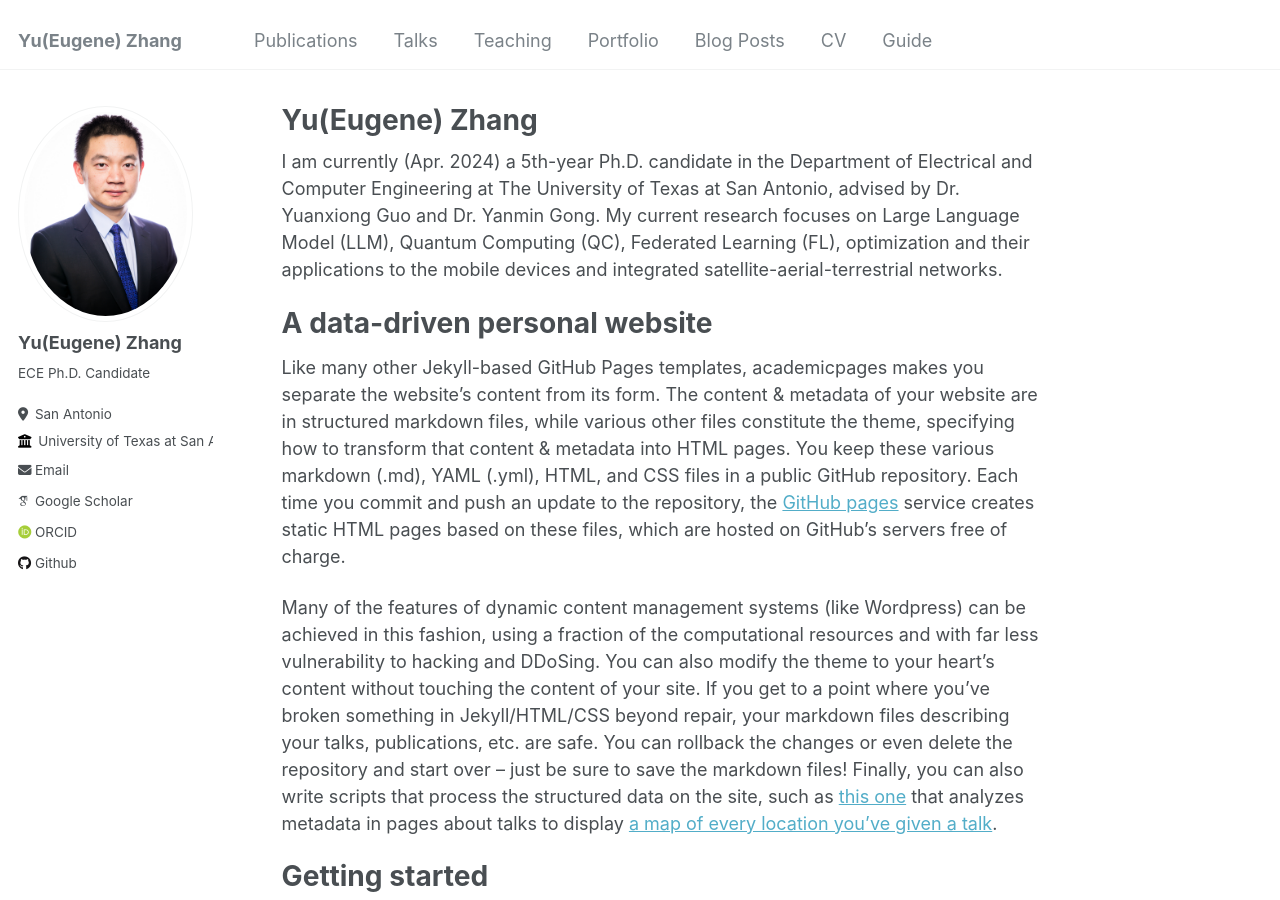
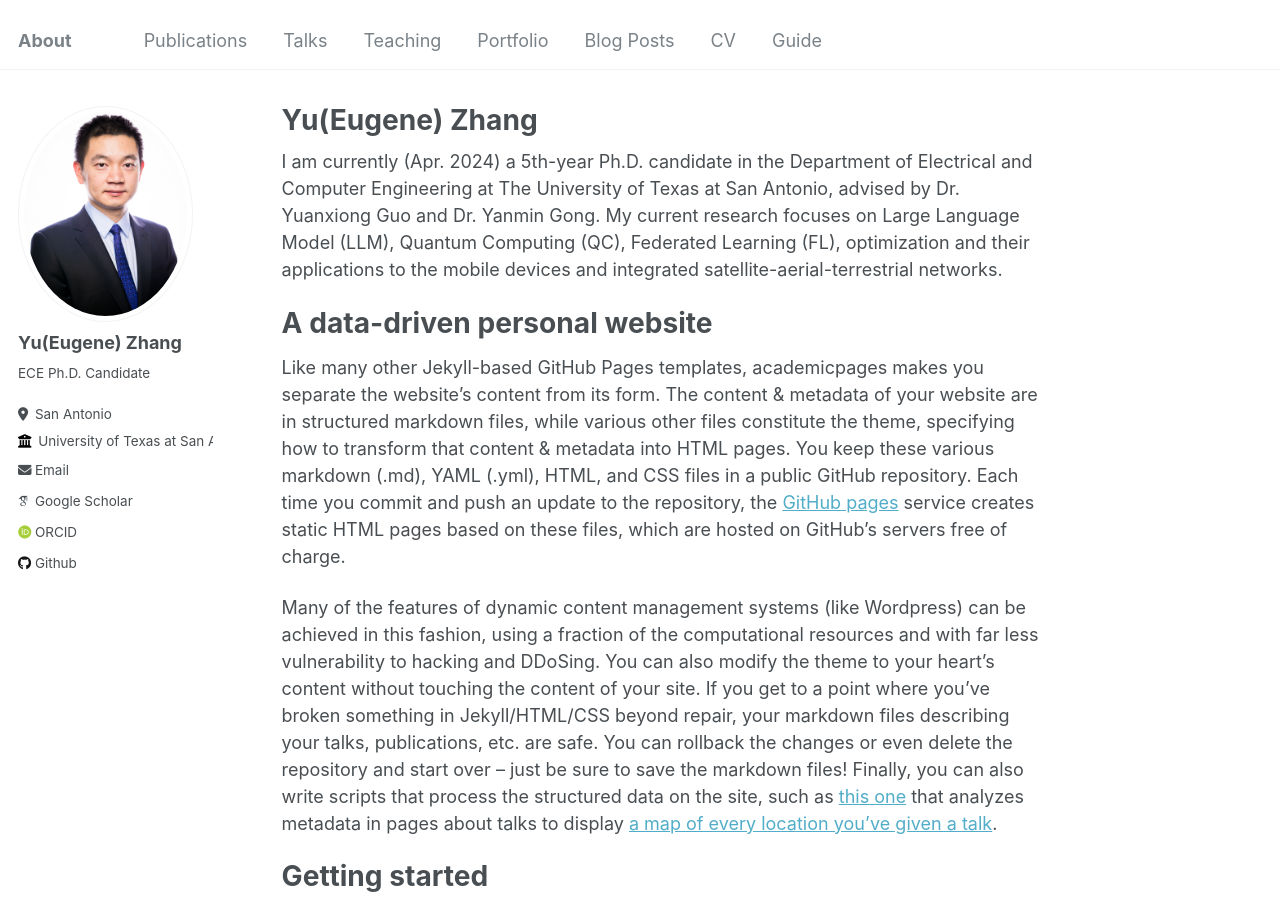
Before and after one commit to Yu-Zhang-Eugene/yu-zhang-eugene.github.io, a Jekyll site: the page built from _pages/about.md, in a window 1280 px wide and 900 px high. Built offline with Jekyll 4.4.1, drawn with Linux system fonts in a browser that asks for light colours; some web fonts are replaced.

Commit message:
modified:   _config.yml

```diff
--- a/_config.yml
+++ b/_config.yml
@@ -8,7 +8,7 @@
 
 # Basic Site Settings
 locale                   : "en-US"
-title                    : "Yu(Eugene) Zhang"
+title                    : "About"
 title_separator          : "-"
 name                     : &name "Yu(Eugene) Zhang"
 description              : &description "personal description"
```
